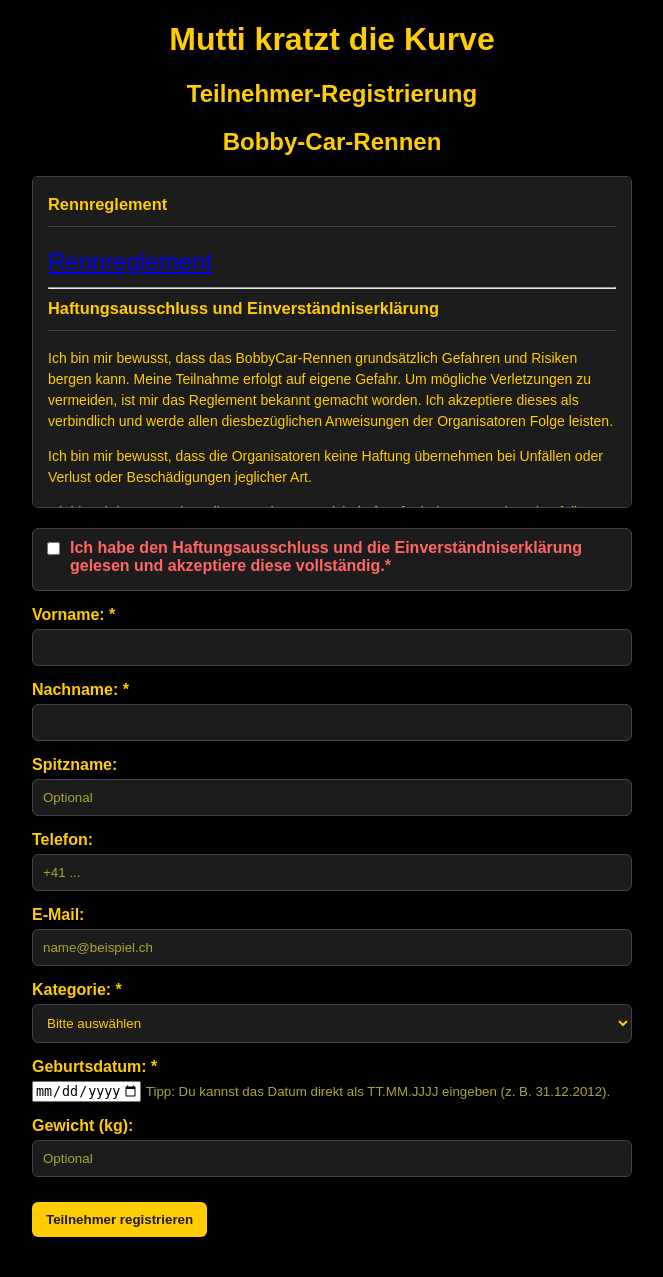
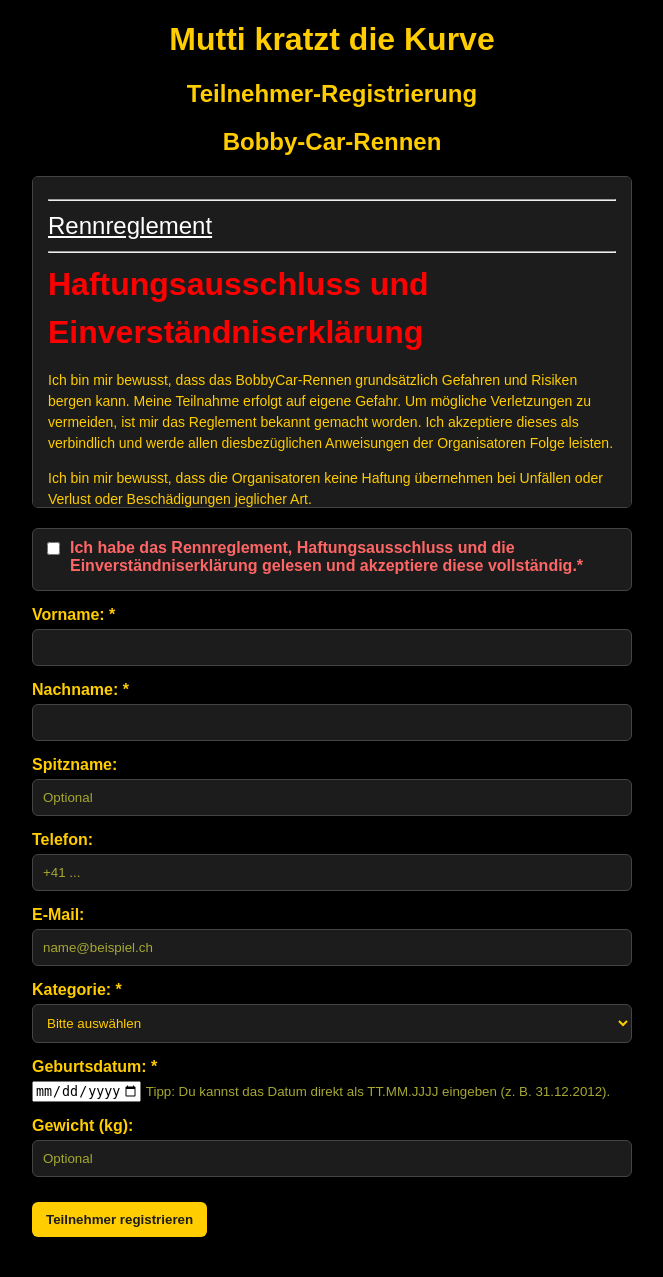
Before and after one commit to slvwagner/Zeitmessung, a PHP site: page /registerV2.php in a window 1280 px wide. Shown: the part 199-1476 px from the top of the page, without its empty margins (308-971 px from the left). Run offline with PHP 8.4, Linux system fonts and the light colour scheme; some libraries are stand-ins or nearby versions.

Commit message:
update with Rennreglement

```diff
--- a/source/XAMPP/registerV2.php
+++ b/source/XAMPP/registerV2.php
@@ -353,10 +353,10 @@ $conn->close();
             <!-- Disclaimer Section -->
             <div class="form-group">
                 <div class="disclaimer-box">
-                    <h3>Rennreglement</h3>
-                    <a href="https://kinoklub.ch/kkTeam/reports/Statistik%202026.html" target="_blank" style="font-size: 24px;">Rennreglement</a>
                     <hr>
-                    <h3>Haftungsausschluss und Einverständniserklärung</h3>
+                    <a href="https://docs.google.com/document/d/1aOO5m7Nd-zLnh9X1jMlN8P0nXxK-uLlPZoUs0sfdIKw/edit?usp=sharing" target="_blank" style="font-size: 24px; color: white">Rennreglement</a>
+                    <hr>
+                    <div style="font-size: 32px; color: red; font-weight: bold;">Haftungsausschluss und Einverständniserklärung</div>
                     <p>Ich bin mir bewusst, dass das BobbyCar-Rennen grundsätzlich Gefahren und Risiken bergen kann. Meine Teilnahme erfolgt auf eigene Gefahr. Um mögliche Verletzungen zu vermeiden, ist mir das Reglement bekannt gemacht worden. Ich akzeptiere dieses als verbindlich und werde allen diesbezüglichen Anweisungen der Organisatoren Folge leisten.</p>
                     <p>Ich bin mir bewusst, dass die Organisatoren keine Haftung übernehmen bei Unfällen oder Verlust oder Beschädigungen jeglicher Art.</p>
                     <p>Ich bin mir bewusst, dass die Organisatoren nicht haften für höhere Gewalt und Zufall, sowie für Mängel, die auch bei Einhaltung der üblichen Sorgfalt nicht sofort erkannt werden.</p>
@@ -368,7 +368,7 @@ $conn->close();
                 <div class="disclaimer-checkbox">
                     <label>
                         <input type="checkbox" name="disclaimer" value="1" required>
-                        <span><strong>Ich habe den Haftungsausschluss und die Einverständniserklärung gelesen und akzeptiere diese vollständig.*</strong></span>
+                        <span><strong>Ich habe das Rennreglement,  Haftungsausschluss und die Einverständniserklärung gelesen und akzeptiere diese vollständig.*</strong></span>
                     </label>
                 </div>
             </div>
```
